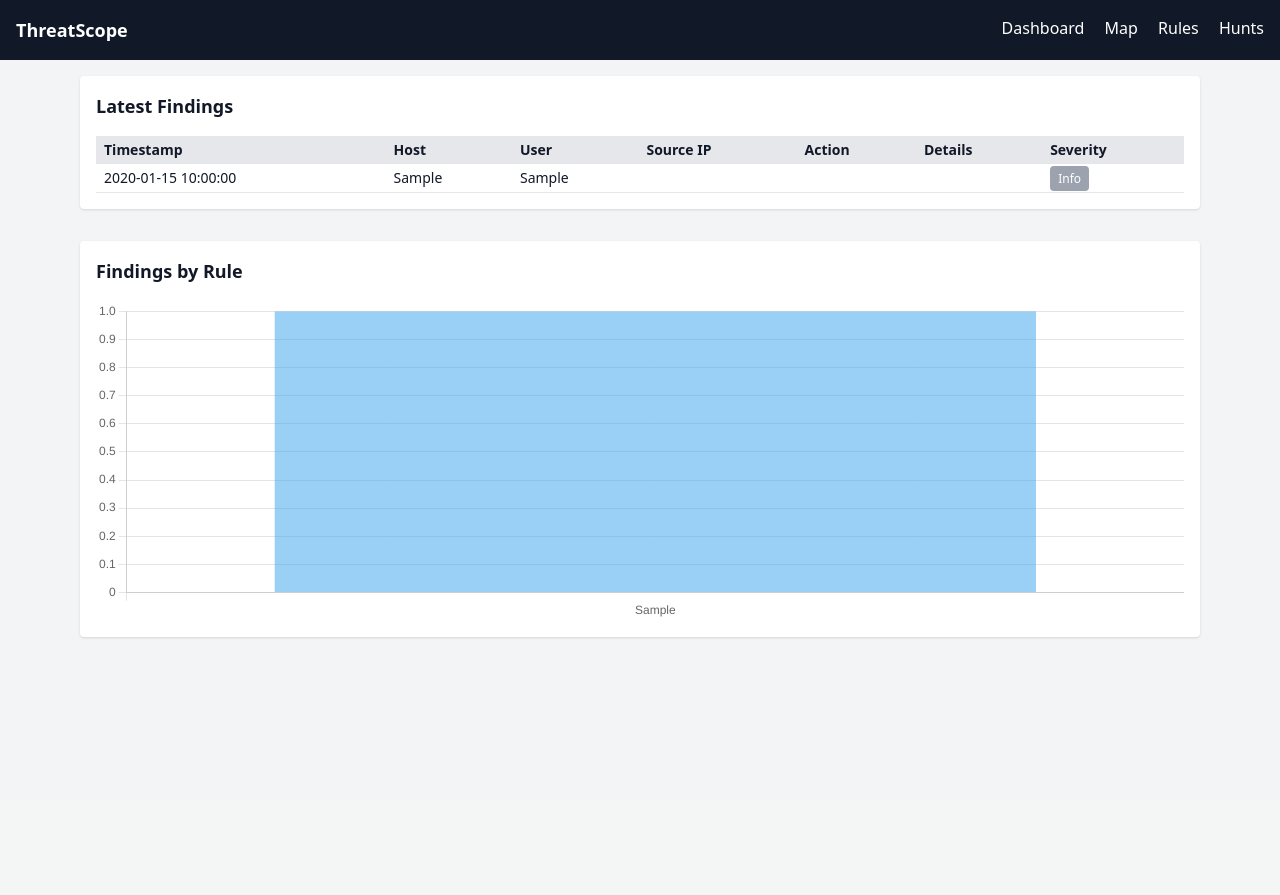
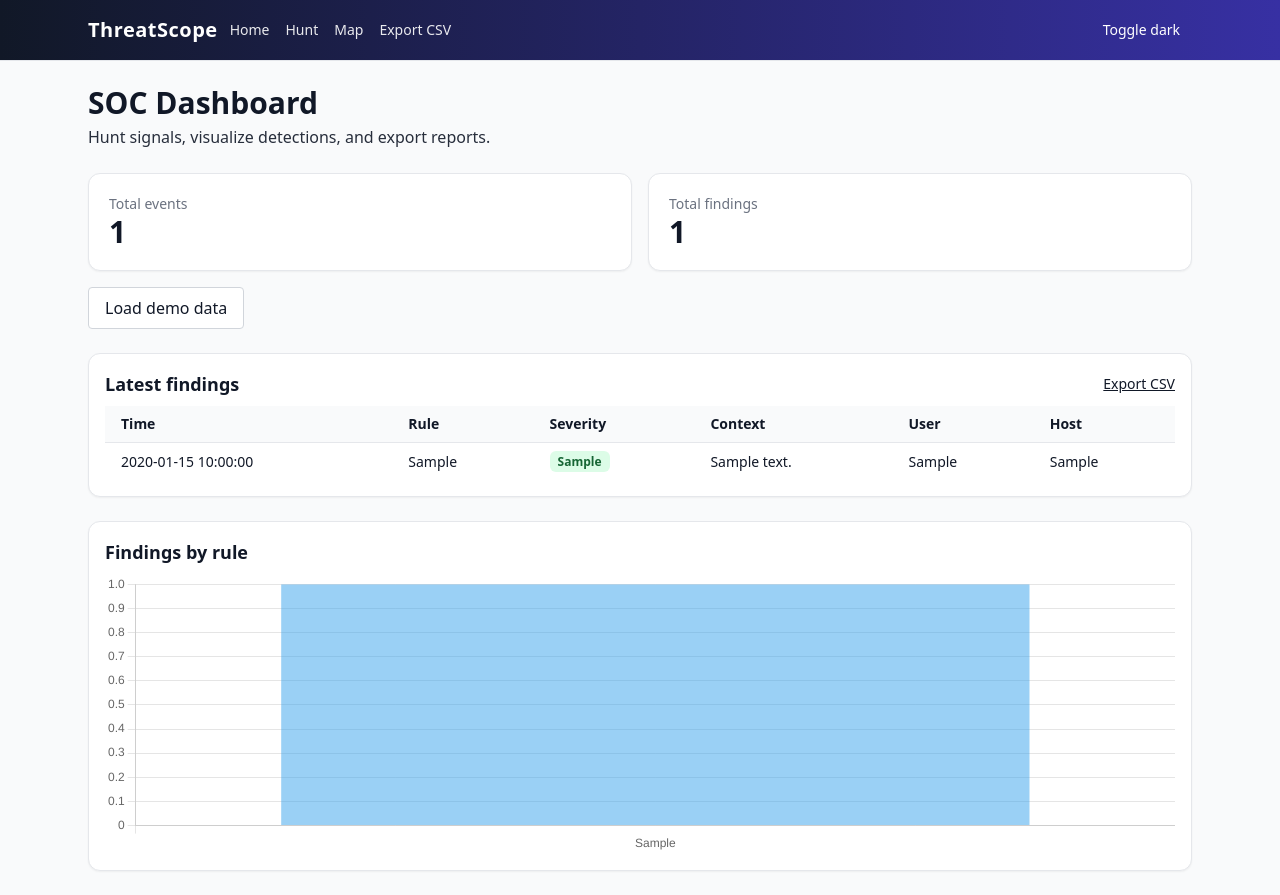
Before and after one commit to gabrielperez00/threatscope, a FastAPI app: page / in a window 1280 px wide. Before the commit the page ends 638 px from the top, so only its background shows below. Run offline with FastAPI, Linux system fonts and the light colour scheme; tables that the repository leaves empty hold one stand-in row (values such as "Sample post"); some libraries are stand-ins or nearby versions.

Commit message:
Restore full dashboard: header, cards, demo button, findings table, single chart

```diff
--- a/app/templates/index.html
+++ b/app/templates/index.html
@@ -1,79 +1,164 @@
-<!DOCTYPE html>
+<!doctype html>
 <html lang="en">
 <head>
-  <meta charset="UTF-8" />
-  <meta name="viewport" content="width=device-width, initial-scale=1.0" />
-  <title>ThreatScope</title>
-  <script src="https://cdn.tailwindcss.com"></script>
+  <meta charset="utf-8">
+  <meta name="viewport" content="width=device-width, initial-scale=1">
+  <title>ThreatScope – Dashboard</title>
+  <link rel="icon" type="image/svg+xml" href="/static/favicon.svg">
+  <link href="https://cdn.jsdelivr.net/npm/tailwindcss@2.2.19/dist/tailwind.min.css" rel="stylesheet">
+  <link href="/static/site.css" rel="stylesheet">
 </head>
-<body class="bg-gray-100 text-gray-900">
+<body class="bg-gray-50 text-gray-900 dark:bg-gray-900 dark:text-gray-100">
+  <!-- HEADER / NAV -->
+  <header class="border-b bg-gradient-to-r from-gray-900 to-indigo-800 text-white">
+    <div class="max-w-6xl mx-auto px-4 sm:px-6 py-4 flex items-center gap-3">
+      <div class="text-xl font-bold tracking-wide">ThreatScope</div>
 
-  <!-- Navbar -->
-  <nav class="bg-gray-900 text-white p-4 flex justify-between">
-    <div class="font-bold text-lg">ThreatScope</div>
-    <div class="space-x-4">
-      <a href="/" class="hover:underline">Dashboard</a>
+      <!-- Desktop nav -->
+      <nav class="hidden md:flex gap-4 text-sm opacity-90">
+        <a href="/" class="hover:underline">Home</a>
+        <a href="/hunt" class="hover:underline">Hunt</a>
         <a href="/map" class="hover:underline">Map</a>
-      <a href="/rules" class="hover:underline">Rules</a>
-      <a href="/hunts" class="hover:underline">Hunts</a>
+        <a href="/export_findings.csv" class="hover:underline">Export CSV</a>
+      </nav>
+
+      <!-- Dark toggle (desktop) -->
+      <button id="darkToggle" class="ml-auto hidden md:inline-block px-3 py-1 text-sm rounded bg-white/10 hover:bg-white/20">
+        Toggle dark
+      </button>
+
+      <!-- Mobile hamburger -->
+      <button id="menuBtn" class="ml-auto md:hidden p-2 rounded bg-white/10" aria-label="Open menu">☰</button>
+    </div>
+
+    <!-- Mobile nav -->
+    <nav id="mobileNav" class="md:hidden hidden px-4 sm:px-6 pb-4 text-sm opacity-95">
+      <div class="flex flex-col gap-2">
+        <a href="/" class="hover:underline">Home</a>
+        <a href="/hunt" class="hover:underline">Hunt</a>
+        <a href="/map" class="hover:underline">Map</a>
+        <a href="/export_findings.csv" class="hover:underline">Export CSV</a>
+        <button id="darkToggleM" class="mt-2 px-3 py-1 w-max text-sm rounded bg-white/10 hover:bg-white/20">
+          Toggle dark
+        </button>
       </div>
     </nav>
+  </header>
 
-  <main class="max-w-6xl mx-auto p-4">
+  <!-- MAIN -->
+  <main class="max-w-6xl mx-auto px-4 sm:px-6 py-6">
+    <!-- HERO -->
+    <section class="mb-6">
+      <h1 class="text-3xl font-semibold">SOC Dashboard</h1>
+      <p class="opacity-90 mt-1">Hunt signals, visualize detections, and export reports.</p>
+    </section>
 
-    <!-- Findings Table -->
-    <section class="bg-white p-4 shadow rounded mb-8 overflow-x-auto">
-      <h2 class="text-lg font-semibold mb-4">Latest Findings</h2>
-      <table class="table-auto w-full text-sm">
+    <!-- STAT CARDS -->
+    <section class="grid grid-cols-1 sm:grid-cols-2 gap-4 mb-4">
+      <div class="card p-5">
+        <div class="text-sm text-gray-500 dark:text-gray-400">Total events</div>
+        <div class="text-3xl font-semibold">{{ total_events }}</div>
+      </div>
+      <div class="card p-5">
+        <div class="text-sm text-gray-500 dark:text-gray-400">Total findings</div>
+        <div class="text-3xl font-semibold">{{ total_findings }}</div>
+      </div>
+    </section>
+
+    <!-- LOAD DEMO DATA BUTTON -->
+    <form action="/seed_demo" method="post" class="mb-6">
+      <button
+        type="submit"
+        class="px-4 py-2 rounded border border-gray-300 bg-white hover:bg-gray-50
+               dark:border-gray-700 dark:bg-gray-800 dark:hover:bg-gray-700">
+        Load demo data
+      </button>
+    </form>
+
+    <!-- LATEST FINDINGS -->
+    <section class="card p-4">
+      <div class="flex items-center justify-between mb-2">
+        <h2 class="text-lg font-semibold">Latest findings</h2>
+        <a href="/export_findings.csv" class="text-sm underline">Export CSV</a>
+      </div>
+
+      <div class="overflow-x-auto -mx-2 sm:mx-0">
+        <table class="table striped min-w-full text-sm">
           <thead>
-          <tr class="bg-gray-200 text-left">
-            <th class="px-2 py-1">Timestamp</th>
-            <th class="px-2 py-1">Host</th>
-            <th class="px-2 py-1">User</th>
-            <th class="px-2 py-1">Source IP</th>
-            <th class="px-2 py-1">Action</th>
-            <th class="px-2 py-1">Details</th>
-            <th class="px-2 py-1">Severity</th>
+            <tr class="text-left border-b border-gray-200 dark:border-gray-700">
+              <th class="px-4 py-2">Time</th>
+              <th class="px-4 py-2">Rule</th>
+              <th class="px-4 py-2">Severity</th>
+              <th class="px-4 py-2 hidden sm:table-cell">Context</th>
+              <th class="px-4 py-2 hidden md:table-cell">User</th>
+              <th class="px-4 py-2 hidden md:table-cell">Host</th>
             </tr>
           </thead>
-        <tbody>
+          <tbody class="divide-y divide-gray-200 dark:divide-gray-800">
             {% for f in latest %}
-          <tr class="border-b">
-            <td class="px-2 py-1">{{ f.ts }}</td>
-            <td class="px-2 py-1">{{ f.host }}</td>
-            <td class="px-2 py-1">{{ f.user }}</td>
-            <td class="px-2 py-1">{{ f.src_ip }}</td>
-            <td class="px-2 py-1">{{ f.action }}</td>
-            <td class="px-2 py-1">{{ f.details }}</td>
-            <td class="px-2 py-1">
-              {% if f.severity == "high" %}
-                <span class="bg-red-500 text-white text-xs px-2 py-1 rounded">High</span>
-              {% elif f.severity == "medium" %}
-                <span class="bg-yellow-500 text-black text-xs px-2 py-1 rounded">Medium</span>
-              {% elif f.severity == "low" %}
-                <span class="bg-green-500 text-white text-xs px-2 py-1 rounded">Low</span>
+            <tr>
+              <td class="px-4 py-2">{{ f.ts }}</td>
+              <td class="px-4 py-2">{{ f.rule }}</td>
+              <td class="px-4 py-2">
+                {% if f.severity == 'High' %}
+                  <span class="badge badge-high">High</span>
+                {% elif f.severity == 'Medium' %}
+                  <span class="badge badge-medium">Medium</span>
                 {% else %}
-                <span class="bg-gray-400 text-white text-xs px-2 py-1 rounded">Info</span>
+                  <span class="badge badge-low">{{ f.severity }}</span>
                 {% endif %}
+              </td>
+              <td class="px-4 py-2 hidden sm:table-cell">{{ f.context }}</td>
+              <td class="px-4 py-2 hidden md:table-cell">{{ f.user }}</td>
+              <td class="px-4 py-2 hidden md:table-cell">{{ f.host }}</td>
+            </tr>
+            <!-- Mobile-only stacked extras -->
+            <tr class="sm:hidden">
+              <td colspan="3" class="px-4 pb-4 pt-0 text-xs text-gray-600 dark:text-gray-300">
+                <div><span class="font-semibold">User:</span> {{ f.user }}</div>
+                <div><span class="font-semibold">Host:</span> {{ f.host }}</div>
+                <div class="mt-1"><span class="font-semibold">Context:</span> {{ f.context }}</div>
               </td>
             </tr>
             {% endfor %}
           </tbody>
         </table>
+      </div>
     </section>
 
-    <!-- Findings by Rule Chart -->
-    <section class="bg-white p-4 shadow rounded">
-      <h2 class="text-lg font-semibold mb-4">Findings by Rule</h2>
-      <div class="h-80">
+    <!-- Findings by Rule CHART -->
+    <section class="card p-4 mt-6">
+      <div class="flex items-center justify-between mb-2">
+        <h2 class="text-lg font-semibold">Findings by rule</h2>
+      </div>
+      <div class="w-full overflow-x-auto" style="height: 280px;">
         <canvas id="ruleChart"></canvas>
       </div>
     </section>
-
   </main>
 
+  <!-- SCRIPTS -->
   <script src="https://cdn.jsdelivr.net/npm/chart.js@4.4.3/dist/chart.umd.min.js"></script>
   <script>
+    // Mobile menu toggle
+    document.getElementById('menuBtn')?.addEventListener('click', ()=>{
+      document.getElementById('mobileNav').classList.toggle('hidden');
+    });
+
+    // Dark mode persistence (desktop & mobile buttons)
+    (function(){
+      const k='ts.dark';
+      const root = document.documentElement;
+      if(localStorage.getItem(k)==='1') root.classList.add('dark');
+      function tog(){
+        root.classList.toggle('dark');
+        localStorage.setItem(k, root.classList.contains('dark') ? '1' : '0');
+      }
+      document.getElementById('darkToggle')?.addEventListener('click', tog);
+      document.getElementById('darkToggleM')?.addEventListener('click', tog);
+    })();
+
+    // Singleton chart init (prevents duplicates)
     window.tsCharts = window.tsCharts || {};
     (async function () {
       try {
```
Lines whose indentation alone changed are shown as unchanged.
